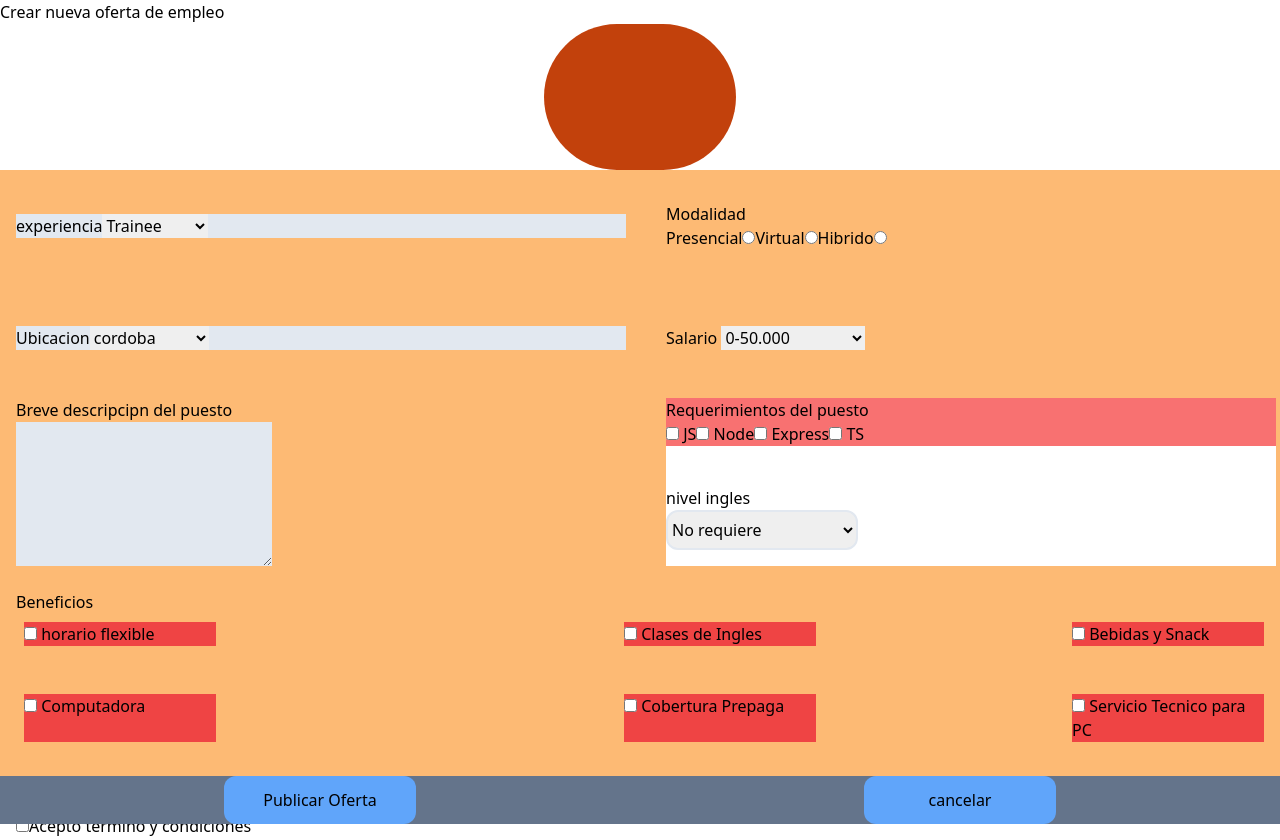
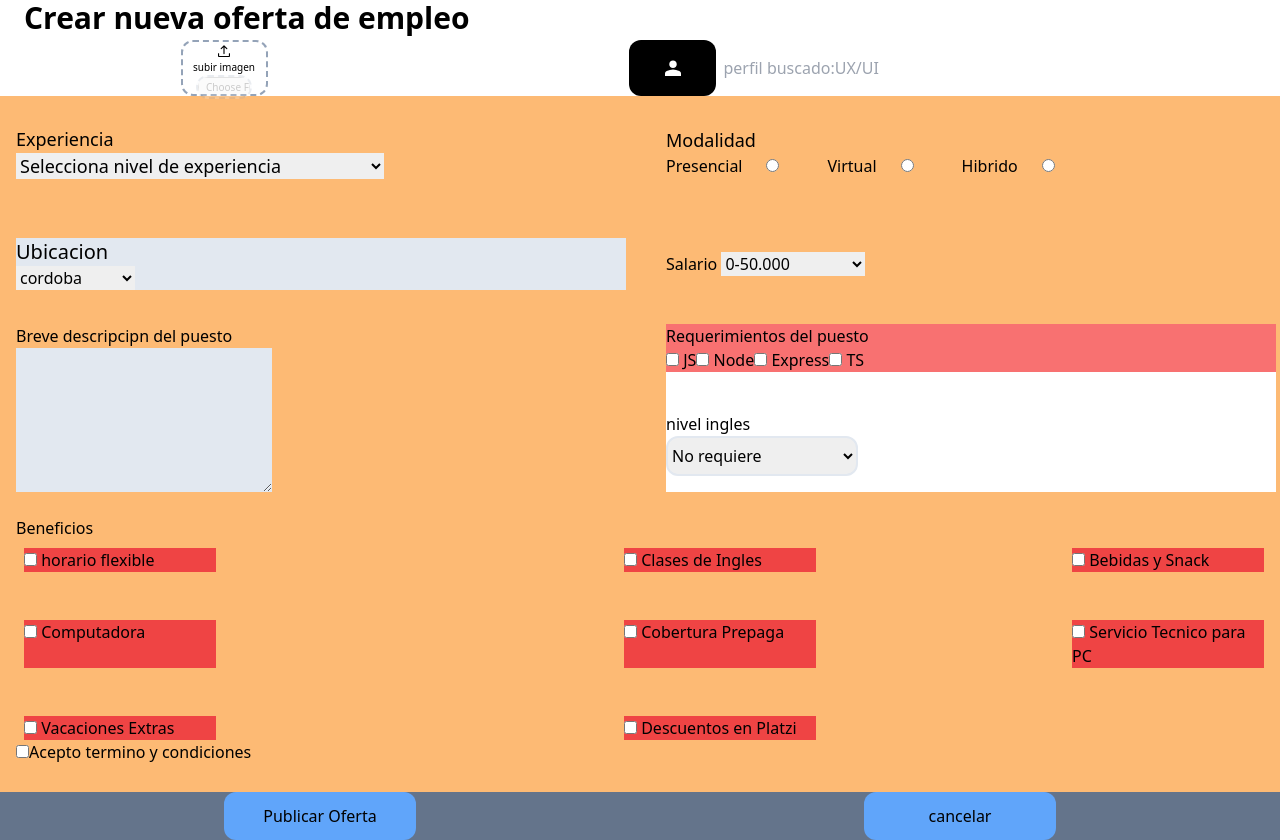
Before and after one commit to yesifita/S8-21-t-react-agregarback, a React (Vite) app: page /empleo in a window 1280 px wide. Built offline with nearby package versions, Linux system fonts and the light colour scheme; no server answers.

Commit message:
add form styles

```diff
--- a/src/componentes/cargarVacante/CrearVacanteReclutador.tsx
+++ b/src/componentes/cargarVacante/CrearVacanteReclutador.tsx
@@ -3,21 +3,61 @@ const CrearVacanteReclutador = () => {
   const authUser = useUser()
   return (
     <>
-    <h1>Crear nueva oferta de empleo</h1>
+      <h1 className="pb-1 pl-6 text-3xl font-bold">Crear nueva oferta de empleo</h1>
       <form
         id="conteiner-job"
-        className="flex flex-col items-center justify-start w-screen h-screen bg-white"
+        className="flex flex-col items-start justify-start w-screen h-screen bg-white"
       >
-        <div className='w-48 h-48 bg-orange-700 rounded-full'>
-          <img>
-          </img>
+        <div className="flex justify-around w-screen ">
+          <div className="items-center justify-center text-center border-2 border-dashed text-xxs border-slate-400 w-87 h-14 rounded-xl">
+            <div className="items-center pl-8">
+              <svg
+                xmlns="http://www.w3.org/2000/svg"
+                height="18"
+                viewBox="0 -960 960 960"
+                width="18"
+              >
+                <path d="M479.825-313Q467-313 458.5-321.625T450-343v-341l-99 99q-9 9-21 8.5t-21-9.5q-9-9-9-21.5t9-21.5l150-150q5-5 10.133-7 5.134-2 11-2Q486-788 491-786q5 2 10 7l151 151q9 9 9 21t-9 21q-9 9-21.5 9t-21.5-9l-99-98v341q0 12.75-8.675 21.375-8.676 8.625-21.5 8.625ZM220-160q-24 0-42-18t-18-42v-113q0-12.75 8.675-21.375 8.676-8.625 21.5-8.625 12.825 0 21.325 8.625T220-333v113h520v-113q0-12.75 8.675-21.375 8.676-8.625 21.5-8.625 12.825 0 21.325 8.625T800-333v113q0 24-18 42t-42 18H220Z" />
+              </svg>{' '}
+            </div>
+            <label className="">
+              subir imagen
+              <input
+                type="file"
+                id="file"
+                name="file"
+                className="h-6 border-2 border-dashed cursor-pointer w-14 rounded-xl border-slate-400 opacity-20"
+              ></input>
+            </label>
+          </div>
+          <div className="flex flex-row ">
+            <div className="justify-center p-4 pl-8 bg-black w-87 h-14 rounded-xl">
+              <svg
+                xmlns="http://www.w3.org/2000/svg"
+                height="24"
+                viewBox="0 -960 960 960"
+                width="24"
+                fill="white"
+              >
+                <path d="M480-481q-66 0-108-42t-42-108q0-66 42-108t108-42q66 0 108 42t42 108q0 66-42 108t-108 42ZM160-160v-94q0-38 19-65t49-41q67-30 128.5-45T480-420q62 0 123 15.5T731-360q31 14 50 41t19 65v94H160Z" />
+              </svg>
+            </div>
+            <input
+              type="text"
+              placeholder="perfil buscado:UX/UI"
+              className="pl-2 bg-white border-none w-96 h-14"
+            ></input>
+          </div>
         </div>
         <div className="h-screen bg-orange-300">
-          <div id="group-input" >
-            <div className="bg-slate-200">
-              <label>
-                experiencia
+          <div id="group-input">
+            <div className="flex flex-col max-w-sm">
+              <label className="flex flex-col pr-4 text-lg ">
+                Experiencia
                 <select defaultValue="">
+                  <option id="" value="selecciona">
+                    Selecciona nivel de experiencia{' '}
+                  </option>
                   <option id="traine" value="traine">
                     Trainee
                   </option>
@@ -34,18 +74,18 @@ const CrearVacanteReclutador = () => {
               </label>
             </div>
             <div>
-              <h4>Modalidad </h4>
-              <label>Presencial</label>
+              <h4 className="text-lg ">Modalidad </h4>
+              <label className='m-6 ml-0'>Presencial</label>
               <input type="radio" id="presencial" name="modo" value="presencial"></input>
-              <label>Virtual</label>
+              <label  className='m-6 ml-12'>Virtual</label>
               <input type="radio" id="hibrido" name="modo" value="hibrido"></input>
-              <label>Hibrido</label>
+              <label  className='m-6 ml-12'>Hibrido</label>
               <input type="radio" id="virtual" name="modo" value="virtual"></input>
             </div>
           </div>
           <div id="group-input">
             <div className="bg-slate-200">
-              <label>Ubicacion</label>
+              <label className="flex flex-col text-xl">Ubicacion</label>
               <select defaultValue="">
                 <option id="cordoba" value="cordoba">
                   cordoba
@@ -79,14 +119,14 @@ const CrearVacanteReclutador = () => {
               </select>
             </div>
           </div>
-         {/* ----------------------------------------------------------------------------- */}
+          {/* ----------------------------------------------------------------------------- */}
 
-          <div id="group-input" >
-            <div className="flex flex-col ">
+          <div id="group-input">
+            <div className="flex flex-col">
               <label>Breve descripcipn del puesto</label>
               <textarea className="w-64 h-36 bg-slate-200"></textarea>
             </div>
-            <div className='flex flex-col bg-white'>
+            <div className="flex flex-col bg-white">
               <div className="flex flex-col mb-10 bg-red-400">
                 <h4>Requerimientos del puesto </h4>
                 <div className="flex-row">
--- a/tailwind.config.js
+++ b/tailwind.config.js
@@ -17,6 +17,12 @@ export default {
         grisClaro: "#dfdddd",
         grisOscuro: "#636262",
       },
+      spacing: {
+        87:'87px'
+      },
+      fontSize: {
+        xxs:'10px'
+      }
     },
   },
   plugins: [],
```
Also changed, not shown: src/assets/icons/icon_person_form_createJob.svg (added), src/assets/icons/upload_img.svg (added).
